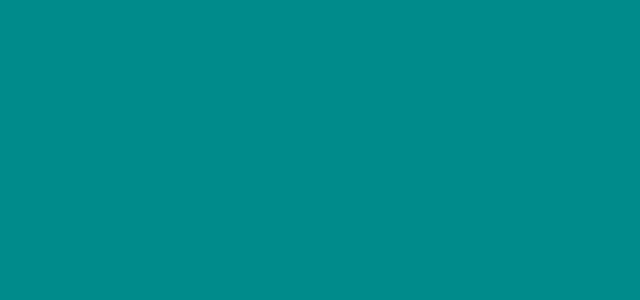
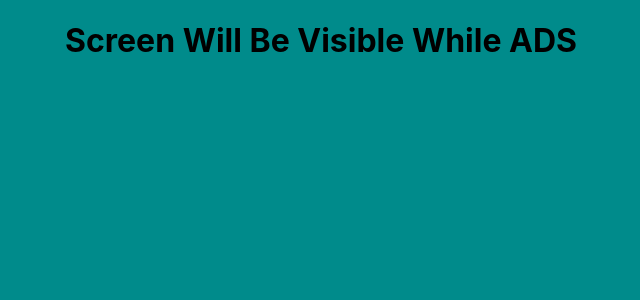
Before and after one commit to AnmolRajput272/GUESS-BALL, a React (Create React App) app: page /TriviaMain in a window 1280 px wide. Before the commit this address had no page. Shown: the top 300 px of the page, without its empty margins (319-959 px from the left). Built offline with nearby package versions, Linux system fonts and the light colour scheme; no server answers.

Commit message:
SERVER URL UPDATED

```diff
--- a/src/App.tsx
+++ b/src/App.tsx
@@ -13,8 +13,11 @@ import Selection from "./component2/Selection";
 import Templogin from "./component2/Templogin";
 import AdminDashboard from "./component2/AdminDashboard";
 import GameCard from "./components/Gamecard";
+import Trivia from "./component2/Trivia";
+import TriviaMain from "./component2/TriviaMain";
+
 const App: React.FC = () => {
-  localStorage.setItem('server','https://94b9b564d9bc83.lhrtunnel.link');
+  localStorage.setItem('server','https://745128749402b2.lhrtunnel.link');
   localStorage.setItem('score','0');
   return (
       <BrowserRouter>
@@ -29,6 +32,8 @@ const App: React.FC = () => {
             <Route path="/userprofile" element={<UserProfile/>} />
             <Route path="/watchnplay" element={<Selection/>} />
             <Route path="/admindashboard" element={<AdminDashboard/>} />
+            <Route path="/Trivia" element={<Trivia/>} />
+            <Route path="/TriviaMain" element={<TriviaMain/>} />
             {/* <Route path="/gamecard" element={<GameCard/>} /> */}
           </Routes>
         </div>
```
